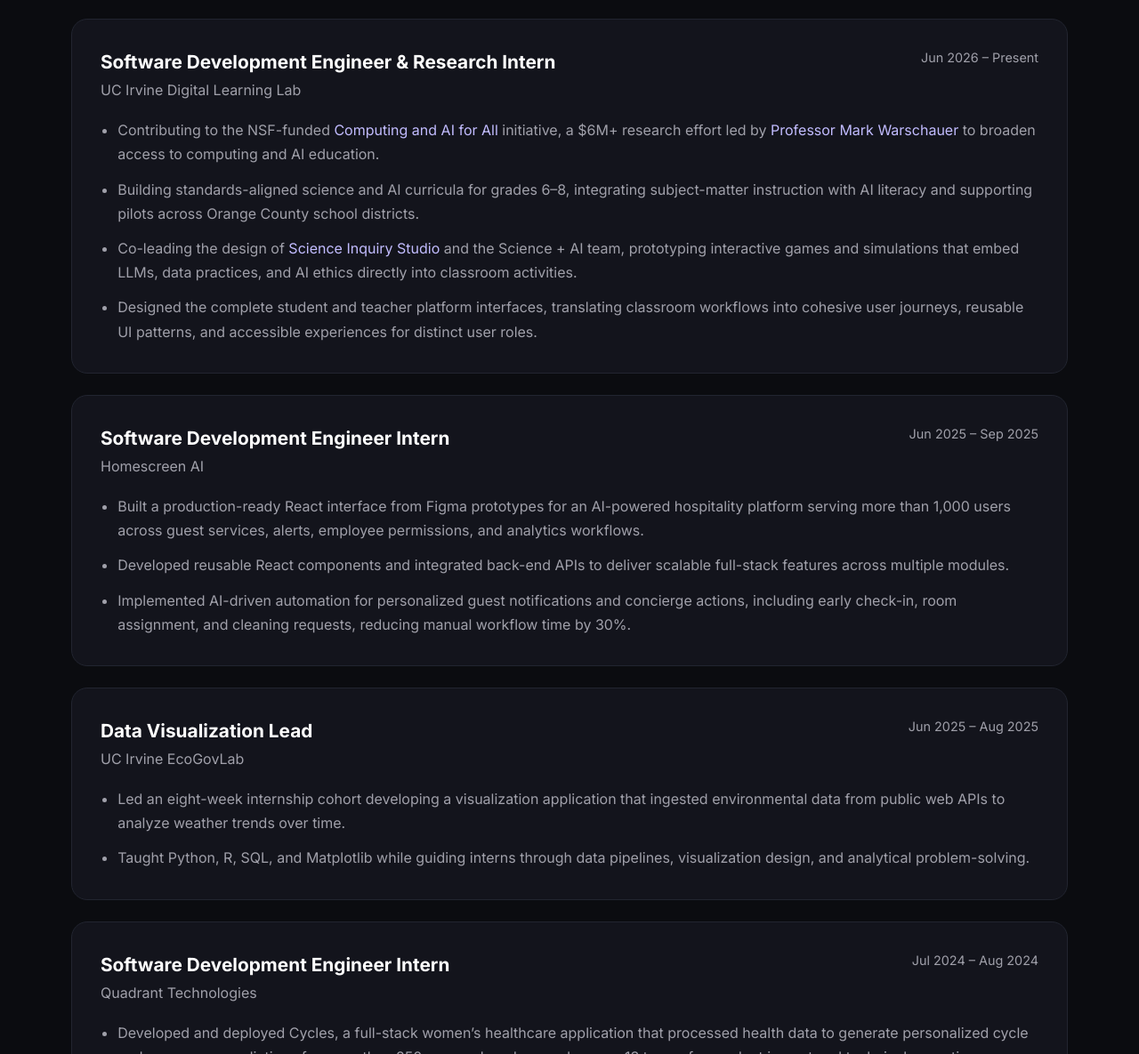
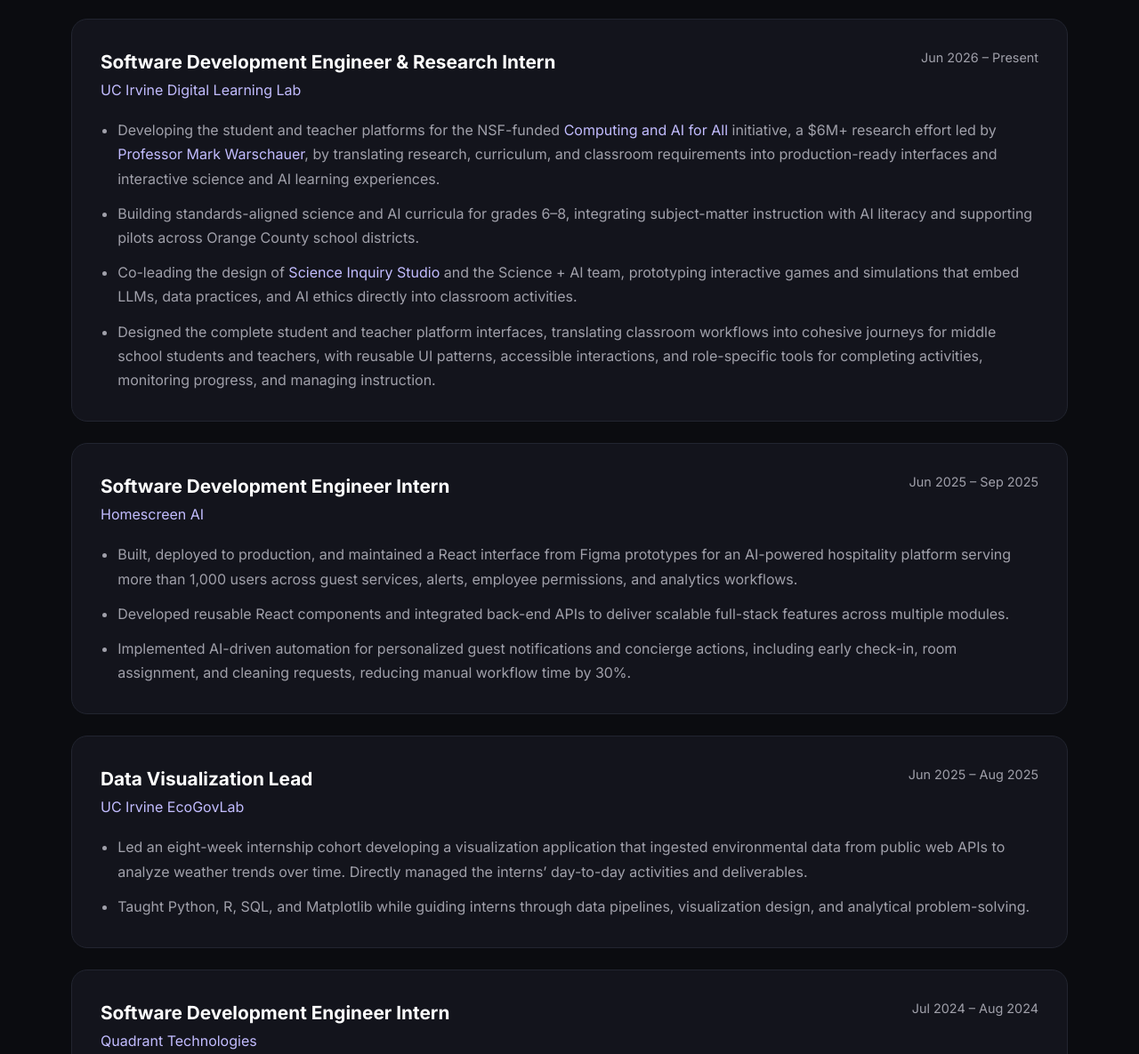
Before and after one commit to AvniDoshi/AvniDoshi.github.io, a plain HTML site: page experience.html in a window 1280 px wide. Shown: the part 202-1387 px from the top of the page at 89% size. Drawn offline with Linux system fonts and the light colour scheme.

Commit message:
Strengthen job experience details and links

```diff
--- a/experience.html
+++ b/experience.html
@@ -23,24 +23,24 @@
             <div class="experience-list">
                 <article class="experience-card">
                     <div class="experience-card-heading">
-                        <div><h2>Software Development Engineer &amp; Research Intern</h2><p>UC Irvine Digital Learning Lab</p></div>
+                        <div><h2>Software Development Engineer &amp; Research Intern</h2><p><a class="inline-link" href="https://www.digitallearninglab.org/" target="_blank" rel="noopener noreferrer">UC Irvine Digital Learning Lab</a></p></div>
                         <time datetime="2026-06">Jun 2026 – Present</time>
                     </div>
                     <ul>
-                        <li>Contributing to the NSF-funded <a class="inline-link" href="https://www.computingandaiforall.org/" target="_blank" rel="noopener noreferrer">Computing and AI for All</a> initiative, a $6M+ research effort led by <a class="inline-link" href="https://markwarschauer.com/" target="_blank" rel="noopener noreferrer">Professor Mark Warschauer</a> to broaden access to computing and AI education.</li>
+                        <li>Developing the student and teacher platforms for the NSF-funded <a class="inline-link" href="https://www.computingandaiforall.org/" target="_blank" rel="noopener noreferrer">Computing and AI for All</a> initiative, a $6M+ research effort led by <a class="inline-link" href="https://markwarschauer.com/" target="_blank" rel="noopener noreferrer">Professor Mark Warschauer</a>, by translating research, curriculum, and classroom requirements into production-ready interfaces and interactive science and AI learning experiences.</li>
                         <li>Building standards-aligned science and AI curricula for grades 6–8, integrating subject-matter instruction with AI literacy and supporting pilots across Orange County school districts.</li>
                         <li>Co-leading the design of <a class="inline-link" href="https://sinq.studio/" target="_blank" rel="noopener noreferrer">Science Inquiry Studio</a> and the Science + AI team, prototyping interactive games and simulations that embed LLMs, data practices, and AI ethics directly into classroom activities.</li>
-                        <li>Designed the complete student and teacher platform interfaces, translating classroom workflows into cohesive user journeys, reusable UI patterns, and accessible experiences for distinct user roles.</li>
+                        <li>Designed the complete student and teacher platform interfaces, translating classroom workflows into cohesive journeys for middle school students and teachers, with reusable UI patterns, accessible interactions, and role-specific tools for completing activities, monitoring progress, and managing instruction.</li>
                     </ul>
                 </article>
 
                 <article class="experience-card">
                     <div class="experience-card-heading">
-                        <div><h2>Software Development Engineer Intern</h2><p>Homescreen AI</p></div>
+                        <div><h2>Software Development Engineer Intern</h2><p><a class="inline-link" href="https://homescreen-ai.com/" target="_blank" rel="noopener noreferrer">Homescreen AI</a></p></div>
                         <time datetime="2025-06/2025-09">Jun 2025 – Sep 2025</time>
                     </div>
                     <ul>
-                        <li>Built a production-ready React interface from Figma prototypes for an AI-powered hospitality platform serving more than 1,000 users across guest services, alerts, employee permissions, and analytics workflows.</li>
+                        <li>Built, deployed to production, and maintained a React interface from Figma prototypes for an AI-powered hospitality platform serving more than 1,000 users across guest services, alerts, employee permissions, and analytics workflows.</li>
                         <li>Developed reusable React components and integrated back-end APIs to deliver scalable full-stack features across multiple modules.</li>
                         <li>Implemented AI-driven automation for personalized guest notifications and concierge actions, including early check-in, room assignment, and cleaning requests, reducing manual workflow time by 30%.</li>
                     </ul>
@@ -48,18 +48,18 @@
 
                 <article class="experience-card">
                     <div class="experience-card-heading">
-                        <div><h2>Data Visualization Lead</h2><p>UC Irvine EcoGovLab</p></div>
+                        <div><h2>Data Visualization Lead</h2><p><a class="inline-link" href="https://ecogovlab.socsci.uci.edu/" target="_blank" rel="noopener noreferrer">UC Irvine EcoGovLab</a></p></div>
                         <time datetime="2025-06/2025-08">Jun 2025 – Aug 2025</time>
                     </div>
                     <ul>
-                        <li>Led an eight-week internship cohort developing a visualization application that ingested environmental data from public web APIs to analyze weather trends over time.</li>
+                        <li>Led an eight-week internship cohort developing a visualization application that ingested environmental data from public web APIs to analyze weather trends over time. Directly managed the interns’ day-to-day activities and deliverables.</li>
                         <li>Taught Python, R, SQL, and Matplotlib while guiding interns through data pipelines, visualization design, and analytical problem-solving.</li>
                     </ul>
                 </article>
 
                 <article class="experience-card">
                     <div class="experience-card-heading">
-                        <div><h2>Software Development Engineer Intern</h2><p>Quadrant Technologies</p></div>
+                        <div><h2>Software Development Engineer Intern</h2><p><a class="inline-link" href="https://www.quadranttechnologies.com/" target="_blank" rel="noopener noreferrer">Quadrant Technologies</a></p></div>
                         <time datetime="2024-07/2024-08">Jul 2024 – Aug 2024</time>
                     </div>
                     <ul>
@@ -72,7 +72,7 @@
 
                 <article class="experience-card">
                     <div class="experience-card-heading">
-                        <div><h2>Undergraduate Researcher</h2><p>UC Irvine EcoGovLab</p></div>
+                        <div><h2>Undergraduate Researcher</h2><p><a class="inline-link" href="https://ecogovlab.socsci.uci.edu/" target="_blank" rel="noopener noreferrer">UC Irvine EcoGovLab</a></p></div>
                         <time datetime="2024-02">Feb 2024 – Present</time>
                     </div>
                     <ul>
```
